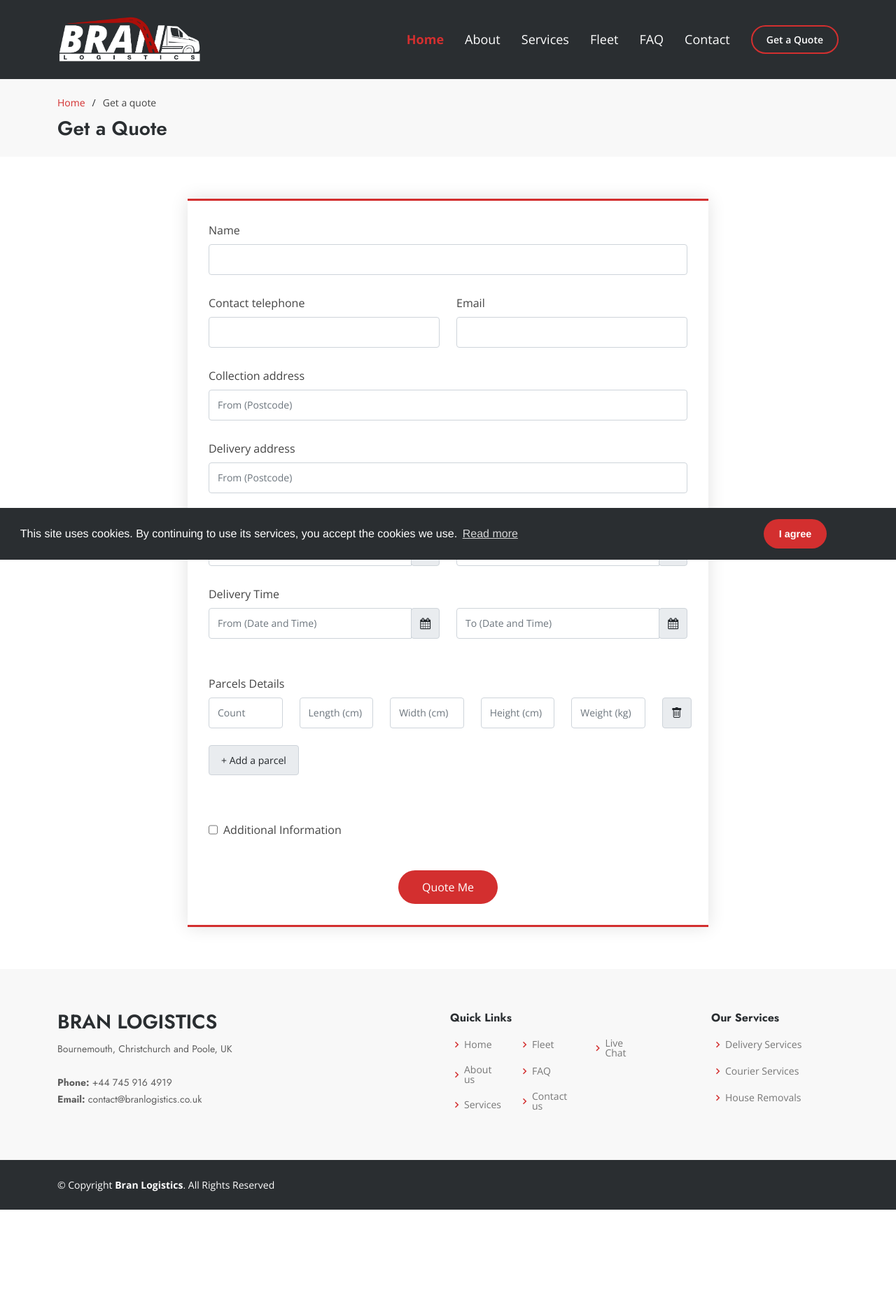
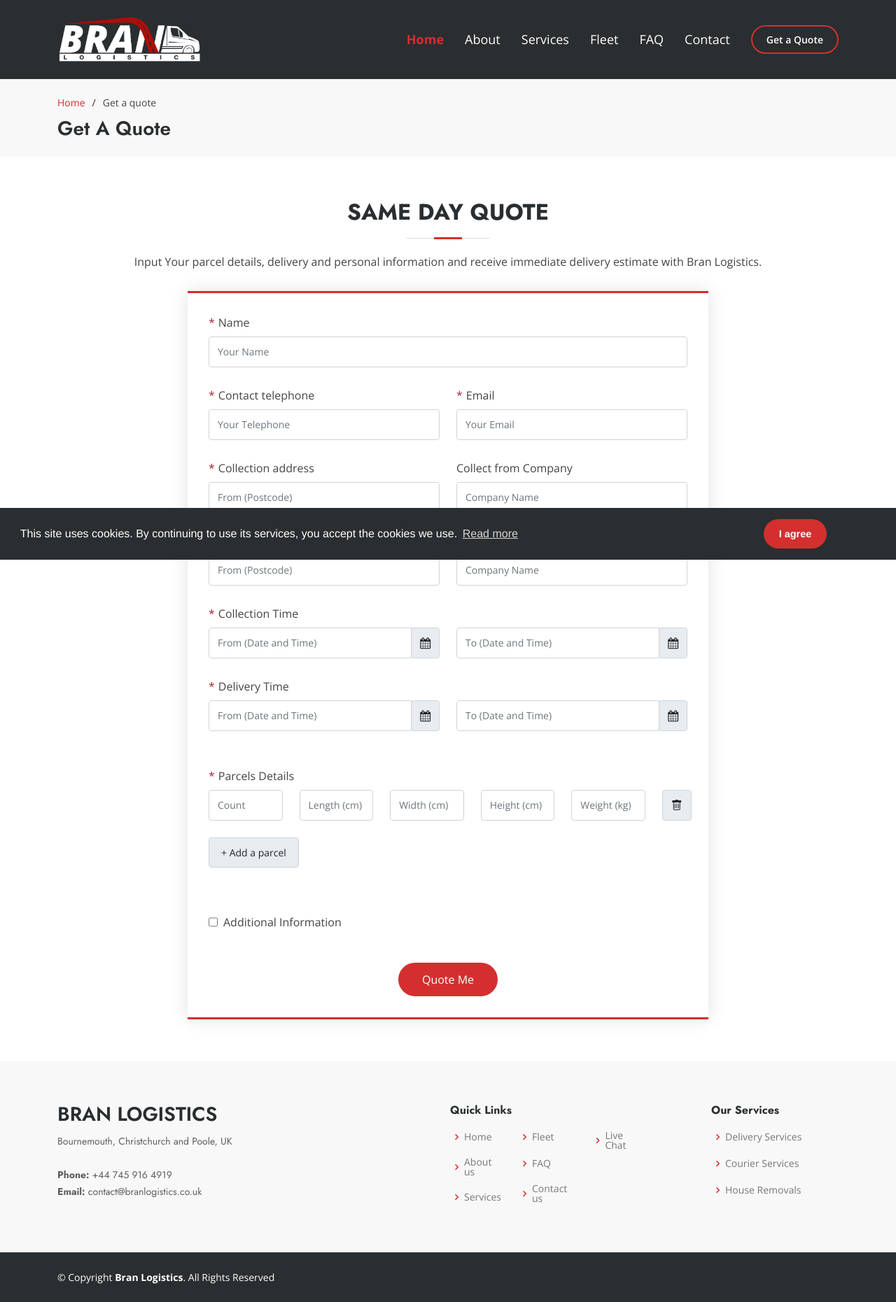
Before and after one commit to polly-rm/bran, a Django app: page /quote/ in a window 1280 px wide. Shown: the whole page at 70% size. Before the commit the page ends 1729 px from the top, so only its background shows below. Run offline with Django 4.2, Linux system fonts and the light colour scheme; some libraries are stand-ins or nearby versions.

Commit message:
Add google maps api. Update quote form and template

```diff
--- a/assets/css/style.css
+++ b/assets/css/style.css
@@ -1912,6 +1912,10 @@
     #header .logo img {
         max-height: 55px;
     }
+
+    .time-to-label-mobile {
+        display: none;
+    }
 }
 
 .hide {
@@ -1923,3 +1927,9 @@
     transform: translateY(-50%);
     right: 17px;
 }
+
+.mandatory::before {
+    content: "*";
+    color: var(--dark-gold);
+    margin-right: 5px;
+}
--- /dev/null
+++ b/assets/js/quotes/displayErrors.js
@@ -0,0 +1,21 @@
+document.getElementById("submit-btn").addEventListener("click", function (event) {
+    // Get all forms in the formset
+    const formsetForms = document.querySelectorAll(".cargo-form");
+
+    // Check if there is only one form in the formset
+    if (formsetForms.length === 1) {
+        console.log('1 forma')
+        const fields = formsetForms[0].querySelectorAll("input");
+
+        // Check if all fields are empty
+        const allEmpty = Array.from(fields).every(field => field.value.trim() === "");
+        const errorMessage = document.getElementById("error-message");
+
+        if (allEmpty) {
+            event.preventDefault(); // Prevent form submission
+            errorMessage.style.display = "block"; // Show the error message
+        } else {
+            errorMessage.style.display = "none"; // Show the error message
+        }
+    }
+});
--- /dev/null
+++ b/assets/js/quotes/googleMapsApi.js
@@ -0,0 +1,18 @@
+$(document).ready(function () {
+    $('#id_postcode_from').on('input', function () {
+        const query = $(this).val();
+        fetch(`/api/autocomplete/?input=${query}`)
+            .then(response => response.json())
+            .then(data => {
+                const autocompleteAddressFrom = new google.maps.places.Autocomplete(document.getElementById('id_postcode_from'));
+            });
+    });
+    $('#id_postcode_to').on('input', function () {
+        const query = $(this).val();
+        fetch(`/api/autocomplete/?input=${query}`)
+            .then(response => response.json())
+            .then(data => {
+                const autocompleteAddressFrom = new google.maps.places.Autocomplete(document.getElementById('id_postcode_to'));
+            });
+    });
+});
--- /dev/null
+++ b/bran/base/context_processors.py
@@ -0,0 +1,7 @@
+from bran import settings
+
+
+def google_maps_api_key(request):
+    return {
+        'google_maps_api_key': settings.GOOGLE_MAPS_API_KEY
+    }
--- a/bran/quotes/forms.py
+++ b/bran/quotes/forms.py
@@ -10,6 +10,7 @@
         widget=forms.TextInput(
             attrs={
                 'class': 'form-control',
+                'placeholder': 'Your Name'
             }
         ),
         validators=[
@@ -22,6 +23,7 @@
         widget=forms.TextInput(
             attrs={
                 'class': 'form-control',
+                'placeholder': 'Your Telephone'
             }
         )
     )
@@ -30,7 +32,8 @@
         label='Email',
         widget=forms.EmailInput(
             attrs={
-                'class': 'form-control'
+                'class': 'form-control',
+                'placeholder': 'Your Email'
             }
         )
     )
@@ -54,6 +57,32 @@
             attrs={
                 'class': 'form-control',
                 'placeholder': 'From (Postcode)'
+            }
+        ),
+        validators=[
+            MaxLengthValidator(50, message="This field cannot be more than 50 characters long.")
+        ]
+    )
+    company_from = forms.CharField(
+        required=False,
+        label='Collect from Company',
+        widget=forms.TextInput(
+            attrs={
+                'class': 'form-control',
+                'placeholder': 'Company Name'
+            }
+        ),
+        validators=[
+            MaxLengthValidator(50, message="This field cannot be more than 50 characters long.")
+        ]
+    )
+    company_to = forms.CharField(
+        required=False,
+        label='Deliver to Company',
+        widget=forms.TextInput(
+            attrs={
+                'class': 'form-control',
+                'placeholder': 'Company Name'
             }
         ),
         validators=[
--- a/bran/quotes/views.py
+++ b/bran/quotes/views.py
@@ -22,9 +22,6 @@
             return self.forms_invalid(form, formset)
 
     def forms_valid(self, form, formset):
-        print(form.cleaned_data)
-        print(formset.cleaned_data)
-
         email_get_quote(form.cleaned_data, formset.cleaned_data)
         messages.success(self.request, 'Your quote request was sent successfully!')
 
--- a/bran/settings.py
+++ b/bran/settings.py
@@ -74,6 +74,8 @@
                 'django.template.context_processors.request',
                 'django.contrib.auth.context_processors.auth',
                 'django.contrib.messages.context_processors.messages',
+
+                'bran.base.context_processors.google_maps_api_key',
             ],
         },
     },
@@ -193,3 +195,5 @@
 CSRF_COOKIE_SECURE = True  # Ensure this is set for HTTPS requests.
 CSRF_USE_SESSIONS = False  # (Optional) Control how CSRF token is stored.
 CSRF_TRUSTED_ORIGINS = ['https://www.branlogistics.co.uk', 'https://branlogistics.co.uk/']
+
+GOOGLE_MAPS_API_KEY = os.getenv('GOOGLE_MAPS_API_KEY')
--- a/bran/urls.py
+++ b/bran/urls.py
@@ -22,7 +22,7 @@
 from django.contrib.sitemaps.views import sitemap
 
 from bran.base.sitemaps import StaticSitemap, SendEmailSitemap
-from bran.base.views import IndexTemplateView, generate_qr_code, robots_txt
+from bran.base.views import IndexTemplateView, generate_qr_code, robots_txt, autocomplete
 
 sitemaps = {
     'static': StaticSitemap,
@@ -42,5 +42,6 @@
     path('qr-code/', generate_qr_code, name="qr-code"),
     path('sitemap.xml', sitemap, {'sitemaps': sitemaps}, name='django.contrib.sitemaps.views.sitemap'),
     path('robots.txt', robots_txt),
+    path('api/autocomplete/', autocomplete, name='autocomplete'),
 
 ] + static(settings.MEDIA_URL, document_root=settings.MEDIA_ROOT)
--- a/templates/base.html
+++ b/templates/base.html
@@ -35,8 +35,12 @@
     <link href="{% static 'css/style.css' %}" rel="stylesheet">
     <!-- Cookieconsent CSS File -->
     <link rel="stylesheet" href="{% static 'css/cookieconsent.min.css' %}">
+
     {% block stylesheets %}
     {% endblock stylesheets %}
+
+    <!-- Load Google Maps API with a callback -->
+    <script src="https://maps.googleapis.com/maps/api/js?key={{ google_maps_api_key }}&libraries=places&callback=initAutocomplete" async defer></script>
 </head>
 
 <!-- Tawk.to Script-->
--- a/templates/quotes/_partials/parcel_formset.html
+++ b/templates/quotes/_partials/parcel_formset.html
@@ -61,6 +61,7 @@
                         <div class="error">{{ error }}</div>
                     {% endfor %}
                 {% endif %}
+                <div id="error-message" class="error" style="display: none;">Parcel details fields are required.</div>
             </div>
 
         {% endfor %}
@@ -100,7 +101,7 @@
                     <div class="position-absolute param-unit hide">{% trans 'kg' %}</div>
                     <div class="error-message error-space">{{ p_form.weight.errors }}</div>
                 </div>
-                <div class="col-md-1">
+                <div class="col-md-1" style="text-align: right">
                     <button class="input-group-text delete-tip" style="height: 100%"><i class="bi bi-trash"></i>
                     </button>
                 </div>
--- a/templates/quotes/get_a_quote.html
+++ b/templates/quotes/get_a_quote.html
@@ -19,57 +19,77 @@
                 <li><a href="{% url 'index' %}">Home</a></li>
                 <li>Get a quote</li>
             </ol>
-            <h2>Get a Quote</h2>
+            <h2>Get A Quote</h2>
         </div>
     </section>
     <!-- End Breadcrumbs -->
 
     <section class="inner-page contact">
-        <div class="container d-flex justify-content-center">
+        <div class="container d-flex justify-content-center align-items-center flex-column">
+            <div class="section-title">
+                <h2>Same Day Quote</h2>
+                <p>Input Your parcel details, delivery and personal information and receive immediate delivery estimate
+                    with Bran Logistics.</p>
+            </div>
+
             <div class="col-lg-8 mt-5 mt-lg-0 d-flex align-items-stretch">
                 <form action="{% url 'quotes:get-a-quote' %}" method="post" class="php-email-form">
                     {% csrf_token %}
 
                     <div class="row">
                         <div class="form-group">
-                            <label for="name">{{ form.name.label }}</label>
+                            <label for="name" class="mandatory">{{ form.name.label }}</label>
                             {{ form.name }}
                             {% for error in form.name.errors %}
                                 <div class="error">{{ error }}</div>
                             {% endfor %}
                         </div>
                         <div class="form-group col-md-6">
-                            <label for="contact_telephone">{{ form.contact_telephone.label }}</label>
+                            <label for="contact_telephone" class="mandatory">{{ form.contact_telephone.label }}</label>
                             {{ form.contact_telephone }}
                             {% for error in form.contact_telephone.errors %}
                                 <div class="error">{{ error }}</div>
                             {% endfor %}
                         </div>
                         <div class="form-group col-md-6">
-                            <label for="email">{{ form.email.label }}</label>
+                            <label for="email" class="mandatory">{{ form.email.label }}</label>
                             {{ form.email }}
                             {% for error in form.email.errors %}
                                 <div class="error">{{ error }}</div>
                             {% endfor %}
                         </div>
 
-                        <div class="form-group">
-                            <label for="name">{{ form.postcode_from.label }}</label>
+                        <div class="form-group col-md-6">
+                            <label for="name" class="mandatory">{{ form.postcode_from.label }}</label>
                             {{ form.postcode_from }}
                             {% for error in form.postcode_from.errors %}
                                 <div class="error">{{ error }}</div>
                             {% endfor %}
                         </div>
-                        <div class="form-group">
-                            <label for="name">{{ form.postcode_to.label }}</label>
+                        <div class="form-group col-md-6">
+                            <label for="name">{{ form.company_from.label }}</label>
+                            {{ form.company_from }}
+                            {% for error in form.company_from.errors %}
+                                <div class="error">{{ error }}</div>
+                            {% endfor %}
+                        </div>
+                        <div class="form-group col-md-6">
+                            <label for="name" class="mandatory">{{ form.postcode_to.label }}</label>
                             {{ form.postcode_to }}
                             {% for error in form.postcode_to.errors %}
                                 <div class="error">{{ error }}</div>
                             {% endfor %}
                         </div>
+                        <div class="form-group col-md-6">
+                            <label for="name">{{ form.company_to.label }}</label>
+                            {{ form.company_to }}
+                            {% for error in form.company_to.errors %}
+                                <div class="error">{{ error }}</div>
+                            {% endfor %}
+                        </div>
 
                         <div class="form-group col-md-6">
-                            <label for="name">{{ form.time_to_collect_from.label }}</label>
+                            <label for="name" class="mandatory">{{ form.time_to_collect_from.label }}</label>
                             <div class="input-group date" id="datetimepicker1" data-target-input="nearest">
                                 {{ form.time_to_collect_from }}
                                 <div class="input-group-append" data-target="#datetimepicker1"
@@ -83,7 +103,8 @@
                             {% endfor %}
                         </div>
                         <div class="form-group col-md-6">
-                            <label for="name" style="visibility: hidden">{{ form.time_to_collect_to.label }}</label>
+                            <label for="name" style="visibility: hidden"
+                                   class="mandatory time-to-label-mobile">{{ form.time_to_collect_to.label }}</label>
                             <div class="input-group date" id="datetimepicker2" data-target-input="nearest">
                                 {{ form.time_to_collect_to }}
                                 <div class="input-group-append" data-target="#datetimepicker2"
@@ -97,7 +118,7 @@
                             {% endfor %}
                         </div>
                         <div class="form-group col-md-6">
-                            <label for="name">{{ form.time_to_deliver_from.label }}</label>
+                            <label for="name" class="mandatory">{{ form.time_to_deliver_from.label }}</label>
                             <div class="input-group date" id="datetimepicker3" data-target-input="nearest">
                                 {{ form.time_to_deliver_from }}
                                 <div class="input-group-append" data-target="#datetimepicker3"
@@ -111,7 +132,8 @@
                             {% endfor %}
                         </div>
                         <div class="form-group col-md-6">
-                            <label for="name" style="visibility: hidden">{{ form.time_to_deliver_to.label }}</label>
+                            <label for="name" style="visibility: hidden"
+                                   class="mandatory time-to-label-mobile">{{ form.time_to_deliver_to.label }}</label>
                             <div class="input-group date" id="datetimepicker4" data-target-input="nearest">
                                 {{ form.time_to_deliver_to }}
                                 <div class="input-group-append" data-target="#datetimepicker4"
@@ -126,7 +148,7 @@
                         </div>
 
                         <div class="form-group mt-4 mb-5">
-                            <label>Parcels Details</label>
+                            <label class="mandatory">Parcels Details</label>
                             {% include 'quotes/_partials/parcel_formset.html' %}
                         </div>
 
@@ -140,7 +162,7 @@
                         </div>
 
                         <div class="text-center">
-                            <button type="submit">Quote Me</button>
+                            <button type="submit" id="submit-btn">Quote Me</button>
                         </div>
                     </div>
                 </form>
@@ -158,6 +180,8 @@
     <script src="{% static 'js/quotes/formatNumberInputs.js' %}"></script>
     <script src="{% static 'js/quotes/datetimepicker.js' %}"></script>
     <script src="{% static 'js/quotes/toggleCheckbox.js' %}"></script>
+    <script src="{% static 'js/quotes/displayErrors.js' %}"></script>
+    <script src="{% static 'js/quotes/googleMapsApi.js' %}"></script>
 
     <!-------- Single parameters cargo formset -------->
     <script>
```
Also changed, not shown: bran/base/views.py (+13 -1 lines).
